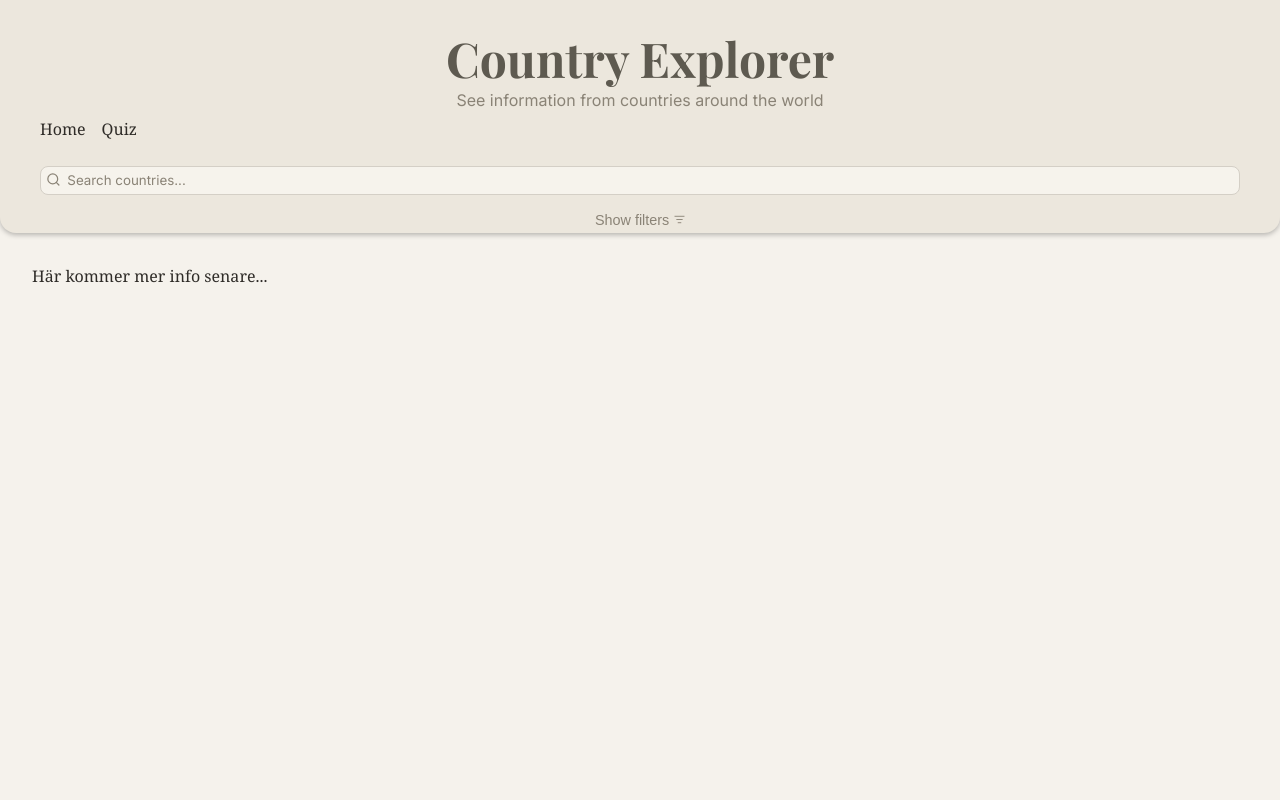
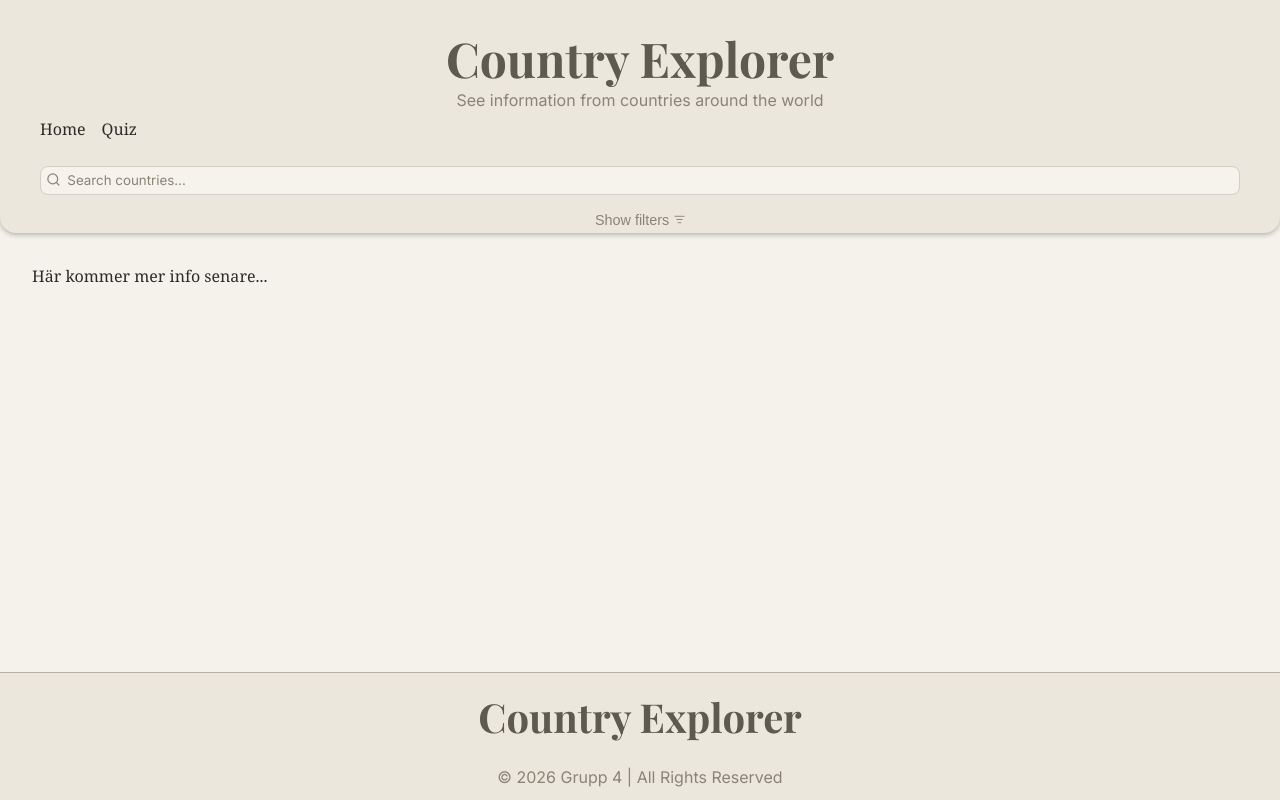
Before and after one commit to teamatilda/Javascript2, a React (Vite) app in the folder Javascript2/: page /Country in a window 1280 px wide. Built offline with nearby package versions, Linux system fonts and the light colour scheme; a web font is replaced by a local one.

Commit message:
added main tag to all pages, and created basic footer

```diff
--- a/Javascript2/src/App.jsx
+++ b/Javascript2/src/App.jsx
@@ -8,6 +8,7 @@ import Home from "./pages/Home.jsx";
 import { getWeather } from "./api/weatherApi";
 import FlagQuizPage from "./pages/FlagQuizPage.jsx";
 import { useCountriesStore } from "./store/countriesStore.js";
+import Footer from "./components/Footer.jsx";
 
 function App() {
   return (
@@ -20,6 +21,7 @@ function App() {
         <Route path="/FlagQuiz" element={<FlagQuizPage />} />
         <Route path="/Country/" element={<CountryDetails />} />
       </Routes>
+      <Footer />
     </>
   );
 }
--- /dev/null
+++ b/Javascript2/src/components/Footer.jsx
@@ -0,0 +1,10 @@
+import "../styles/Footer.css";
+
+export default function Footer() {
+  return (
+    <footer>
+      <h2>Country Explorer</h2>
+      <p>&#169; 2026 Grupp 4 | All Rights Reserved</p>
+    </footer>
+  );
+}
--- a/Javascript2/src/pages/CountryDetails.jsx
+++ b/Javascript2/src/pages/CountryDetails.jsx
@@ -4,10 +4,12 @@ function CountryDetails() {
   const { name } = useParams();
 
   return (
-    <div style={{ padding: "2rem" }}>
-      <h1>{name}</h1>
-      <p>Här kommer mer info senare...</p>
-    </div>
+    <main>
+      <div style={{ padding: "2rem" }}>
+        <h1>{name}</h1>
+        <p>Här kommer mer info senare...</p>
+      </div>
+    </main>
   );
 }
 
--- a/Javascript2/src/pages/CountryInfoPage.jsx
+++ b/Javascript2/src/pages/CountryInfoPage.jsx
@@ -1,29 +1,28 @@
-
-  /* Here we get information about a land based on the URL, that is then shown in CountryInfo.jsx */
+/* Here we get information about a land based on the URL, that is then shown in CountryInfo.jsx */
 
 import CountryInfo from "../components/CountryInfo";
 import CountryMap from "../components/CountryMaps";
-import { getCountryBySlug } from "../api/countriesApi";    /* Gets data from API */
+import { getCountryBySlug } from "../api/countriesApi"; /* Gets data from API */
 
-import { useParams } from "react-router-dom";    /* Gets parameteres from URL */
+import { useParams } from "react-router-dom"; /* Gets parameteres from URL */
 
 import { useEffect, useState } from "react";
 
 export default function CountryInfoDetails() {
   const { info } = useParams();
-  const [country, setCountry] = useState(null);    /* Saves the data from API, starts as null */
+  const [country, setCountry] =
+    useState(null); /* Saves the data from API, starts as null */
 
-  const [loading, setLoading] = useState(true);    /* awaits API */
+  const [loading, setLoading] = useState(true); /* awaits API */
 
   const [error, setError] = useState("");
 
   useEffect(() => {
     async function fetchCountry() {
       try {
-        const data = await getCountryBySlug(info);    /* awaits answer from API */
+        const data = await getCountryBySlug(info); /* awaits answer from API */
 
-        setCountry(data);                             /* Result is saved in state */
-
+        setCountry(data); /* Result is saved in state */
       } catch (err) {
         setError(err.message);
       } finally {
@@ -31,10 +30,9 @@ export default function CountryInfoDetails() {
       }
     }
 
-    if (info) fetchCountry();     /* If information is missing, the API doesn't run */
-
-  }, [info]);                     /* The component runs every time information changes */
-
+    if (info)
+      fetchCountry(); /* If information is missing, the API doesn't run */
+  }, [info]); /* The component runs every time information changes */
 
   if (!info) return <p>No parameters</p>;
   if (loading) return <p>Loading...</p>;
@@ -42,8 +40,8 @@ export default function CountryInfoDetails() {
   if (!country) return <p>Country could not be found</p>;
 
   return (
-    <>
+    <main>
       <CountryInfo country={country} />
-    </>
+    </main>
   );
 }
--- a/Javascript2/src/pages/FlagQuizPage.jsx
+++ b/Javascript2/src/pages/FlagQuizPage.jsx
@@ -144,7 +144,7 @@ export default function FlagQuizPage() {
   }
 
   return (
-    <div>
+    <main>
       <FlagQuiz
         score={score}
         highscore={highscore}
@@ -155,6 +155,6 @@ export default function FlagQuizPage() {
         rightAnswer={currentRound.rightAnswer}
         handleNextClick={handleNextClick}
       />
-    </div>
+    </main>
   );
 }
--- /dev/null
+++ b/Javascript2/src/styles/Footer.css
@@ -0,0 +1,27 @@
+footer {
+  background: var(--color-bg-secondary);
+  height: 8rem;
+  text-align: center;
+  position: relative;
+  display: flex;
+  justify-content: center;
+  align-items: center;
+  border-top: 1px solid var(--color-accent-soft);
+}
+
+footer h2 {
+  font-family: var(--font-secondary);
+  color: var(--color-text-primary);
+  font-size: clamp(1.9rem, 1.7rem + 1.0667vw, 2.5rem);
+  padding-bottom: 2.5rem;
+}
+
+footer p {
+  font-family: var(--font-primary);
+  color: var(--color-text-secondary);
+  font-size: clamp(0.8rem, 0.7333rem + 0.3556vw, 1rem);
+  position: absolute;
+  bottom: 0;
+  width: 100%;
+  padding-bottom: 0.8rem;
+}
--- a/Javascript2/src/styles/index.css
+++ b/Javascript2/src/styles/index.css
@@ -66,6 +66,12 @@
   -moz-osx-font-smoothing: grayscale;
 }
 
+#root {
+  display: flex;
+  flex-direction: column;
+  min-height: 100vh;
+}
+
 * {
   box-sizing: border-box;
   margin: 0;
@@ -74,3 +80,7 @@
 body {
   background: var(--color-bg-main);
 }
+
+main {
+  flex: 1;
+}
```
